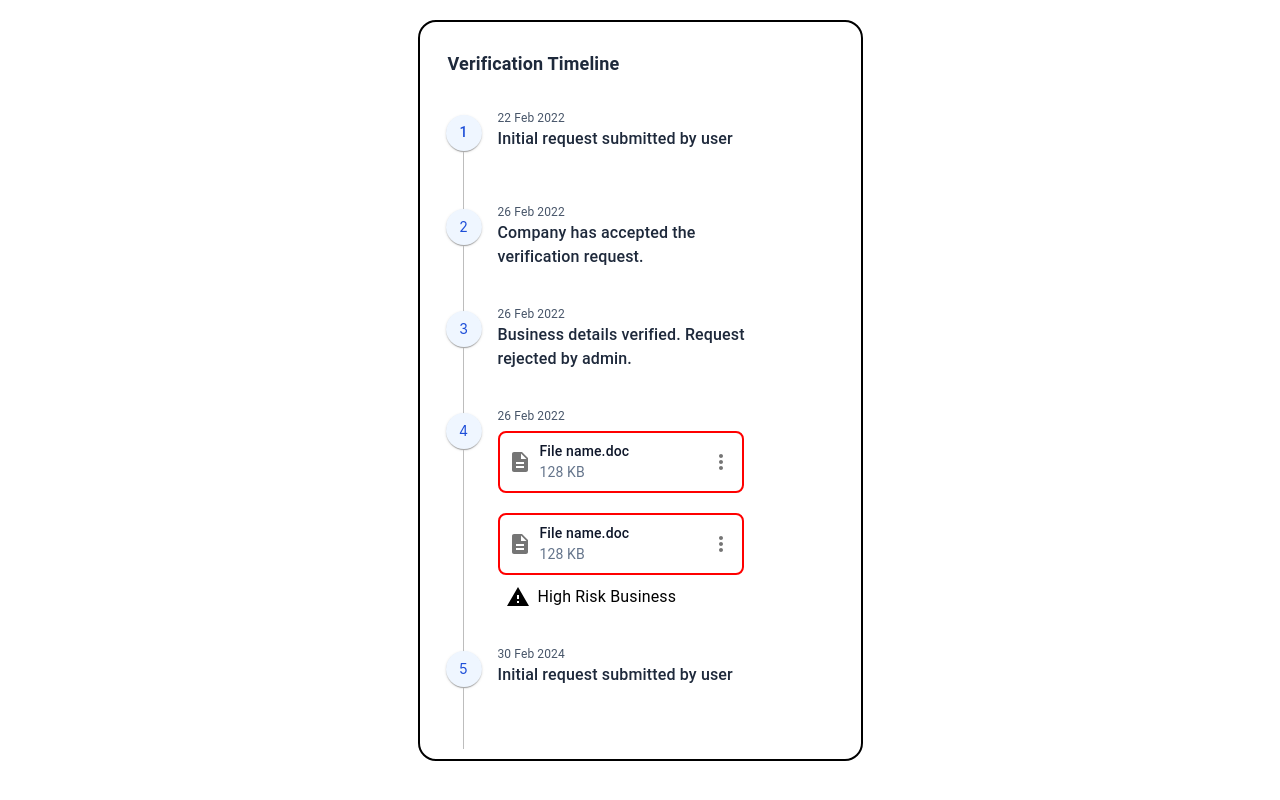
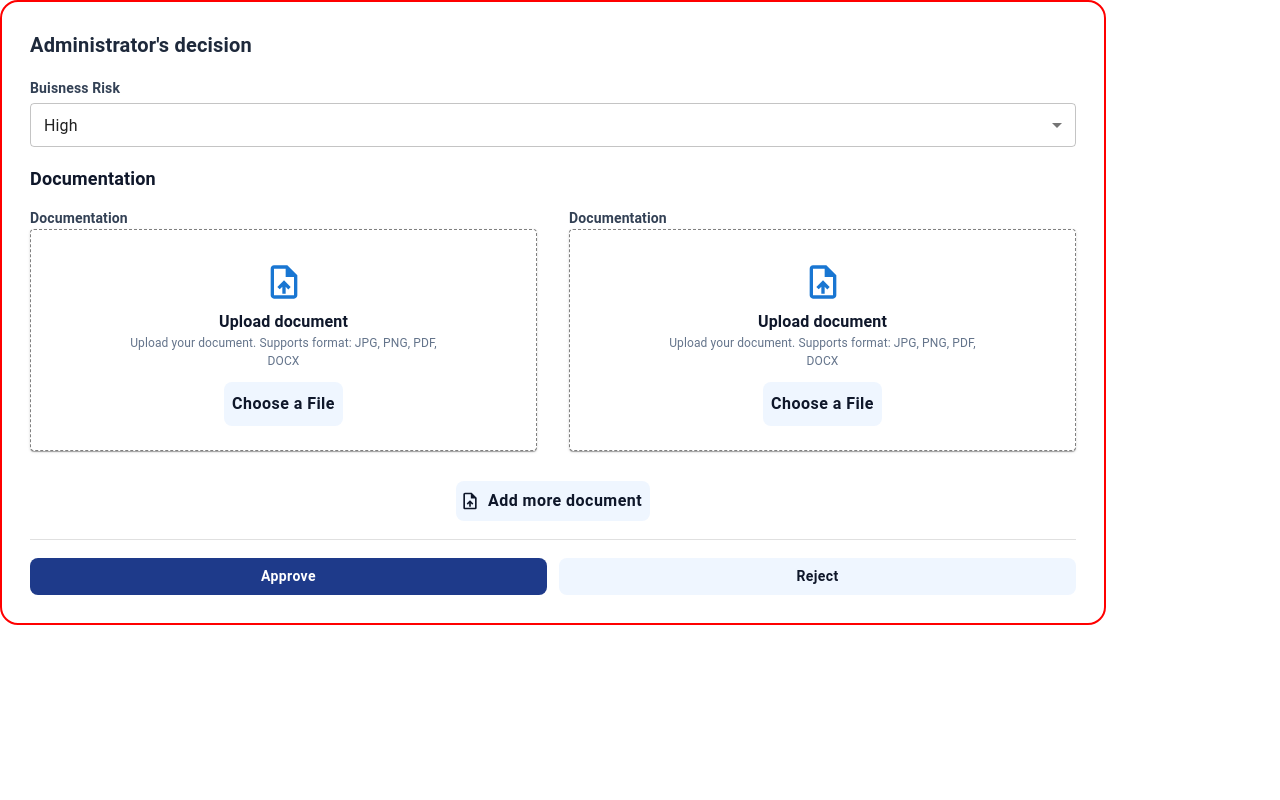
Before and after one commit to pandeytanish/React-MUI, a React (Create React App) app: page / in a window 1280 px wide. Built offline with nearby package versions, Linux system fonts and the light colour scheme.

Commit message:
offer select menu

```diff
--- /dev/null
+++ b/src/AdminDecision.jsx
@@ -0,0 +1,105 @@
+import React from 'react';
+import { Box, Button, Typography, TextField, MenuItem, Grid, Paper, IconButton, Divider } from '@mui/material';
+import UploadFileIcon from '@mui/icons-material/UploadFile';
+
+
+
+const AdminDecision = () => {
+  const [businessRisk, setBusinessRisk] = React.useState('High');
+
+  return (
+
+    <Box sx={{width : '1046px', border : '2px solid red',borderRadius : '18px', padding : '28px', display : 'flex', flexDirection : 'column', gap : '24px', gap : '18px'}}>
+      <Typography sx={{fontSize : '20px', fontWeight : '600', color : '#1E293B'}}>
+        Administrator's decision
+      </Typography>
+       <Box>
+        <Typography sx={{fontSize : '14px', fontWeight : '700', color :'#334155',marginBottom : '4px'}}>Buisness Risk</Typography>
+      <TextField
+        select
+        value={businessRisk}
+        onChange={(e) => setBusinessRisk(e.target.value)}
+        fullWidth
+        sx={{
+          '& .MuiInputBase-root': {
+            height: '44px',
+            '& .MuiSelect-select': {
+              height: '44px',
+              display: 'flex',
+              alignItems: 'center',
+            },
+          },
+          borderRadius: '8px'
+        }}
+
+        variant='outlined'
+      >
+        <MenuItem value="High">High</MenuItem>
+        <MenuItem value="Medium">Medium</MenuItem>
+        <MenuItem value="Low">Low</MenuItem>
+      </TextField>
+      </Box>
+     <Box sx={{display : 'flex', flexDirection : 'column',gap : '16px'}}>
+      <Typography sx={{fontSize : '18px', fontWeight : '600', color : '#0F172A'}}>
+        Documentation
+      </Typography>
+      <Grid  container spacing={"32px"}>
+        <Grid item xs={12} md={6}>
+          <Typography sx={{fontSize : '14px', fontWeight : '700', color : '#334155'}}>Documentation</Typography>
+        <Paper elevation={1} sx={{padding : '24px 64px 24px 64px', display: 'flex', flexDirection: 'column', alignItems: 'center', border: '1px dashed grey' }}>
+      <IconButton color="primary" component="span" sx={{ fontSize: 40 }}>
+        <UploadFileIcon fontSize="inherit" />
+      </IconButton>
+      <Typography sx={{fontSize : '16px', fontWeight : '700', color :'#0F172A'}}>
+        Upload document
+      </Typography>
+      <Typography sx={{fontSize : '12px', fontWeight : '400', color : '#64748B',textAlign : 'center'}} gutterBottom>
+        Upload your document. Supports format: JPG, PNG, PDF, <br/> DOCX
+      </Typography>
+      <Button variant='text' sx={{backgroundColor : '#EFF6FF',fontSize : '16px', fontWeight : '700', color : '#0F172A', textTransform : 'none',height : '44px',marginTop : '8px',borderRadius : '8px'}}>
+        Choose a File
+        <input type="file" hidden />
+      </Button>
+    </Paper>
+        </Grid>
+        <Grid item xs={12} md={6}>
+          <Typography sx={{fontSize : '14px', fontWeight : '700', color : '#334155'}}>Documentation</Typography>
+        <Paper elevation={1} sx={{padding : '24px 64px 24px 64px', display: 'flex', flexDirection: 'column', alignItems: 'center', border: '1px dashed grey' }}>
+      <IconButton color="primary" component="span" sx={{ fontSize: 40 }}>
+        <UploadFileIcon fontSize="inherit" />
+      </IconButton>
+      <Typography sx={{fontSize : '16px', fontWeight : '700', color :'#0F172A'}}>
+        Upload document
+      </Typography>
+      <Typography sx={{fontSize : '12px', fontWeight : '400', color : '#64748B',textAlign : 'center'}} gutterBottom>
+        Upload your document. Supports format: JPG, PNG, PDF, <br/> DOCX
+      </Typography>
+      <Button variant='text' sx={{backgroundColor : '#EFF6FF',fontSize : '16px', fontWeight : '700', color : '#0F172A', textTransform : 'none',height : '44px',marginTop : '8px',borderRadius : '8px'}}>
+        Choose a File
+        <input type="file" hidden />
+      </Button>
+    </Paper>
+        </Grid>
+      </Grid>
+      </Box>
+
+      <Box sx={{ display: 'flex', justifyContent: 'center',marginTop : '12px' }}>
+        <Button variant='text' sx={{backgroundColor : '#EFF6FF',fontSize : '16px', fontWeight : '700',color :'#0F172A',textTransform : 'none',borderRadius : '8px'}} startIcon={<UploadFileIcon />}>
+          Add more document
+        </Button>
+      </Box>
+     <Divider/>
+      <Box sx={{ display: 'flex', gap : '12px'}}>
+        <Button fullWidth variant="text" sx={{backgroundColor : '#1E3A8A',fontSize : '14px', fontWeight :'700', color : '#FFFFFF', textTransform : 'none',borderRadius  : '8px'}}>
+          Approve
+        </Button>
+        <Button fullWidth variant="text" sx={{backgroundColor : '#EFF6FF',fontSize : '14px', fontWeight :'700', color : '#0F172A', textTransform : 'none',borderRadius  : '8px'}}>
+          Reject
+        </Button>
+      </Box>
+    </Box>
+
+  );
+};
+
+export default AdminDecision;
--- a/src/App.js
+++ b/src/App.js
@@ -28,6 +28,7 @@ import BlogSection from './Verification Flow/BlogSection';
 import TabButton from './Verification Flow/TabButtons';
 import SelectMenu from './Components/SelectMEnu';
 import VerificationDuration from './Verification Flow/VerificationDuration';
+import AdminDecision from './AdminDecision';
 
 
 
@@ -71,7 +72,8 @@ function App() {
     {/* <BlogSection/> */}
     {/* <TabButton/> */}
     {/* <SelectMenu/> */}
-    <VerificationDuration/>
+    {/* <VerificationDuration/> */}
+    <AdminDecision/>
    </>
   );
 }
```
